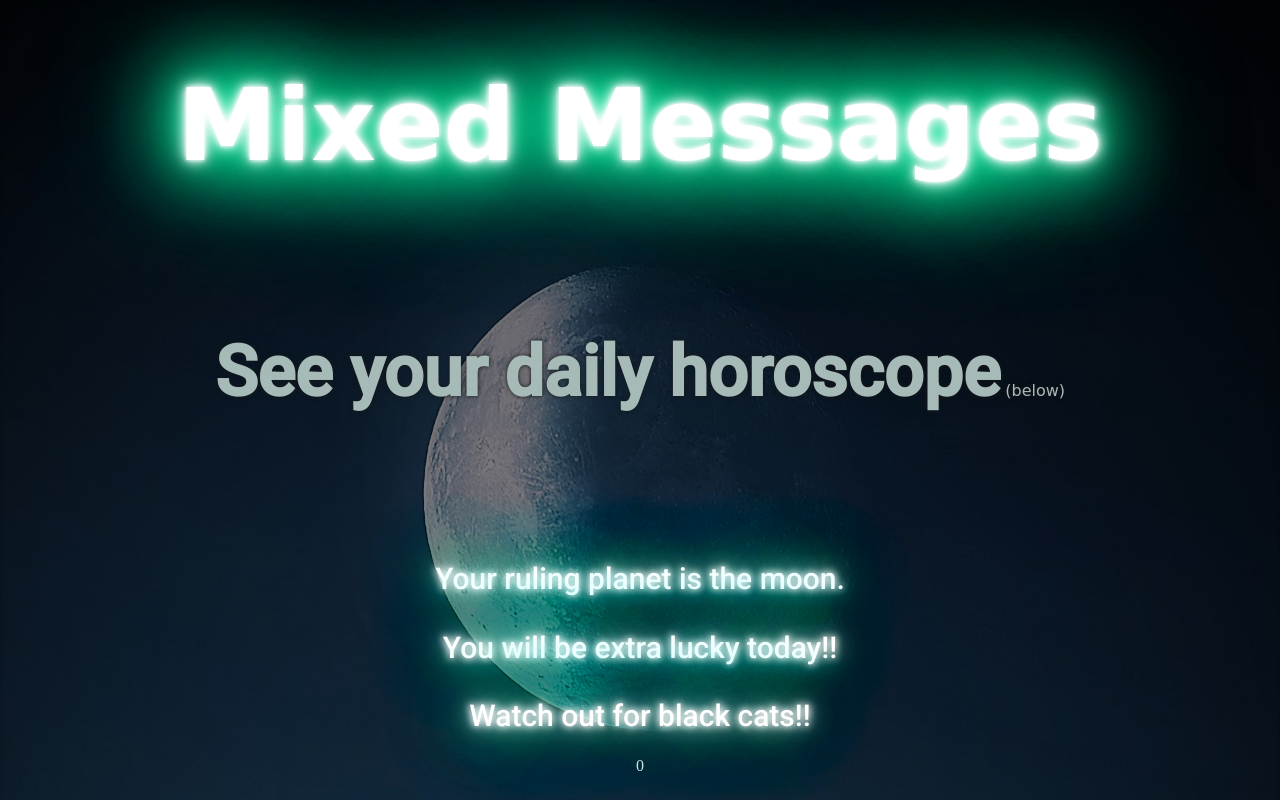
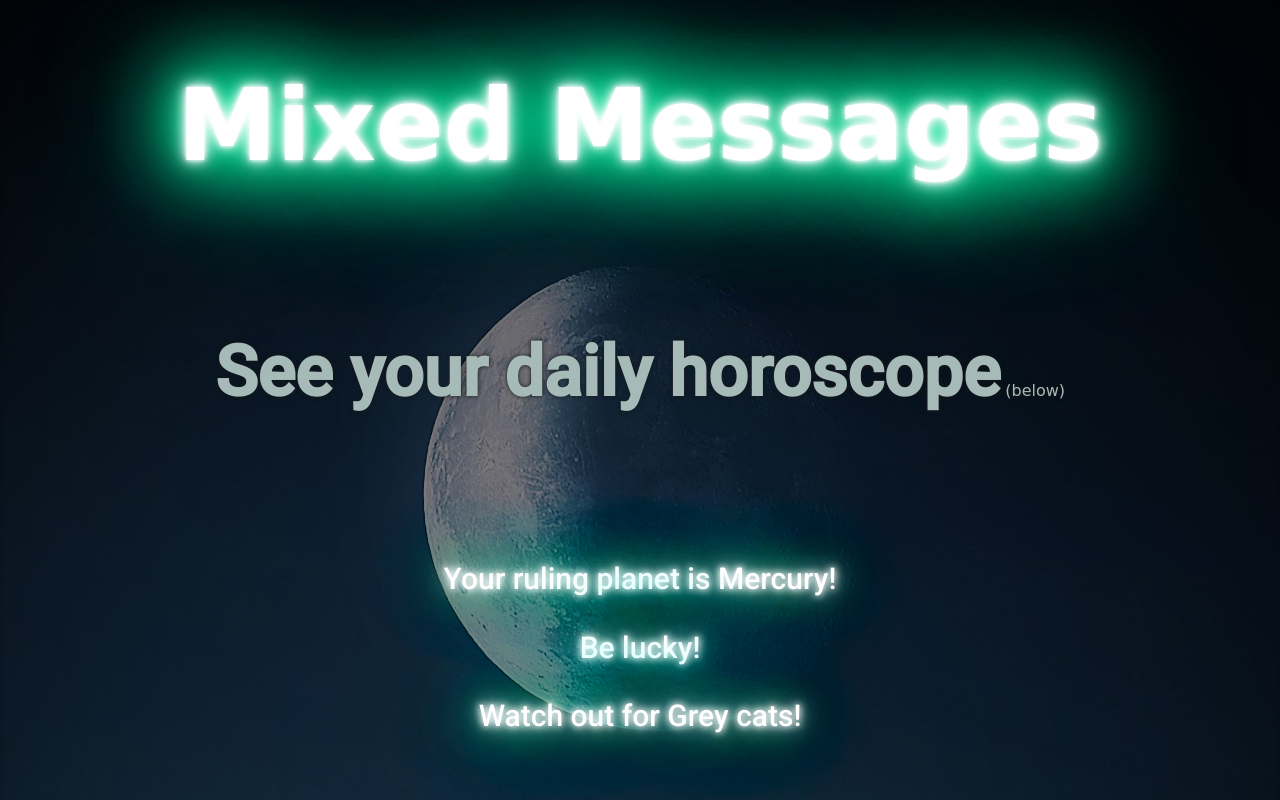
Before and after one commit to ashleymort/mixed-messages, a plain HTML site: page index.html in a window 1280 px wide. Drawn offline with Linux system fonts and the light colour scheme; a web font is replaced by a local one.

Commit message:
created code to write messages to html

```diff
--- a/index.html
+++ b/index.html
@@ -15,11 +15,15 @@
         <h2>See your daily horoscope<span> (below)</span></h2>
     </header>
 
-        <p id="rulingPlanet">Your ruling planet is the moon.
+        <p id="rulingPlanet"></p>
+
         </p>
-        <p id="luckFactor">You will be extra lucky today!!
+        <p id="luckFactor">
+
         </p>
-        <p id="topTips">Watch out for black cats!!</p>
+        <p id="topTips">
+
+        </p>
 
     <script src="script.js"></script>
 </body>
--- a/script.js
+++ b/script.js
@@ -1,15 +1,35 @@
-let planet = ['Moon', 'Venus', 'Mars', 'Mercury', 'Saturn', 'Jupiter', 'Neptune'];
+let planet = ['the Moon\!', 'Venus\!', 'Mars\!', 'Mercury\!', 'Saturn\!', 'Jupiter\!', 'Neptune\!'];
 
-let luck = ['You will be extra lucky today!!', 'You will be out of luck today!!',
-    'You will be super unlucky today!!', 'Luck may not be on your side!!',
-    'Good luck you are going to need it!!', 'Your luck might just be in!!',
-    'Be lucky', 'Best of Luck you are going to need it!!'];
+let luck = ['You will be extra lucky today\!', 'You will be out of luck today\!',
+    'You will be super unlucky today\!', 'Luck may not be on your side\!',
+    'Good luck you are going to need it\!', 'Your luck might just be in\!',
+    'Be lucky\!', 'You will not be lucky today\!',
+    'Your lucl will depend on the toss of a coin\!',
+    'Hold your breath and you might be lucky\!', 'You will be super lucky today\!',
+    'Lady Luck is on your side\!'];
 
-let tips = ['Watch out for black cats', 'Avoid the Sea', 'Drink plenty of water',
-    'Five a day keeps you fit and healthy', 'An apple a day keeps the doctor away',
-    'If you see a solo magpie salute it', 'Go for that run', 'Keep things simple',
-    'A change is as good as a rest', 'Treat your loved ones'];
+let tips = ['Watch out for black cats\!', 'Drink plenty of water\!',
+    'Five a day keeps you fit and healthy\!', 'An apple a day keeps the doctor away\!',
+    'If you see a solo magpie salute it\!', 'Keep things simple\!',
+    'Go for that run today\!', 'Treat your loved ones\!',
+    '50 press ups a day will give you great guns\!', 'Look before you walk\!',
+    'Don\'t walk underneath any ladders\!', 'Watch out for Grey cats\!'
+];
 
-let generateRandomNum = Math.floor(Math.random()) * 10;
+function newPlanet() {
+    let generateRandomNum = Math.floor(Math.random() * (planet.length));
 
-document.write(generateRandomNum);
+    document.getElementById('rulingPlanet').innerHTML = 'Your ruling planet is ' + planet[generateRandomNum];
+} newPlanet();
+
+function newLuck() {
+    let generateRandomNum = Math.floor(Math.random() * (luck.length));
+
+    document.getElementById('luckFactor').innerHTML = luck[generateRandomNum];
+} newLuck();
+
+function newTips() {
+    let generateRandomNum = Math.floor(Math.random() * (tips.length));
+
+    document.getElementById('topTips').innerHTML = tips[generateRandomNum];
+} newTips();
```
